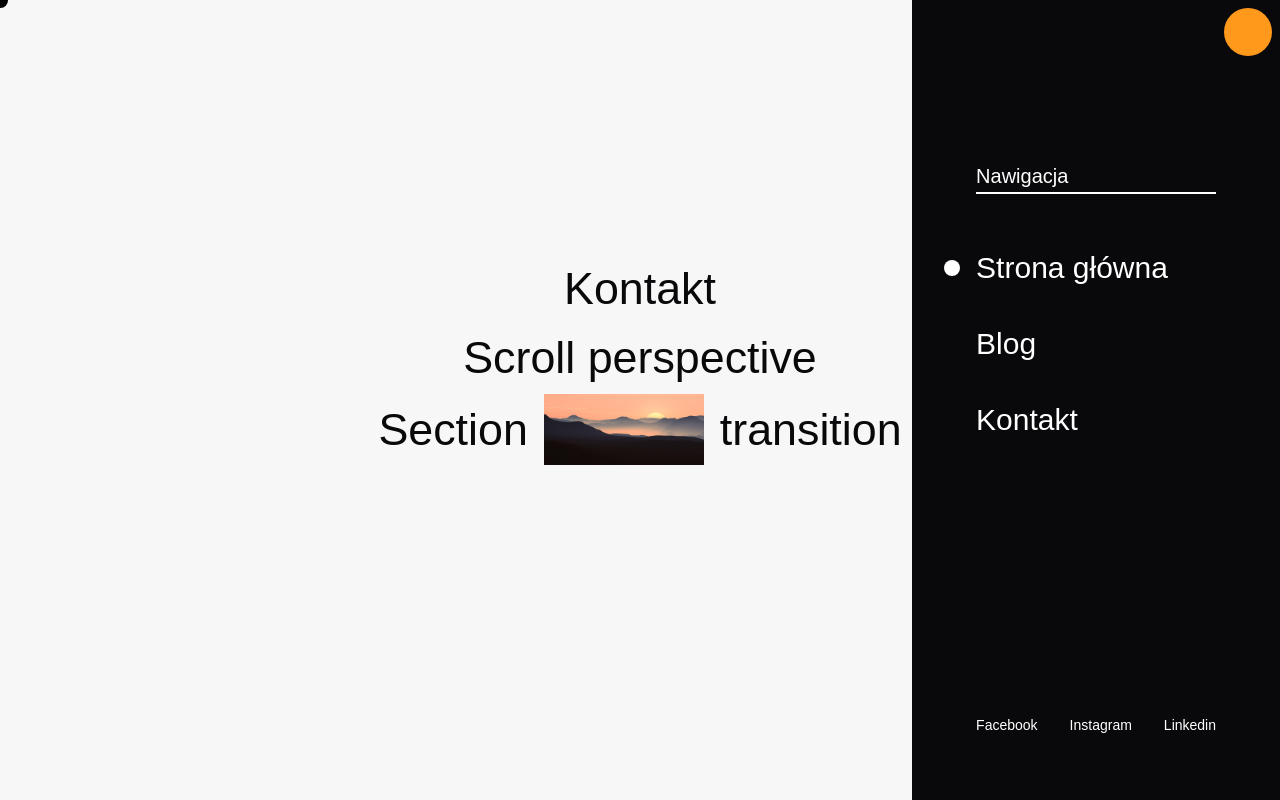
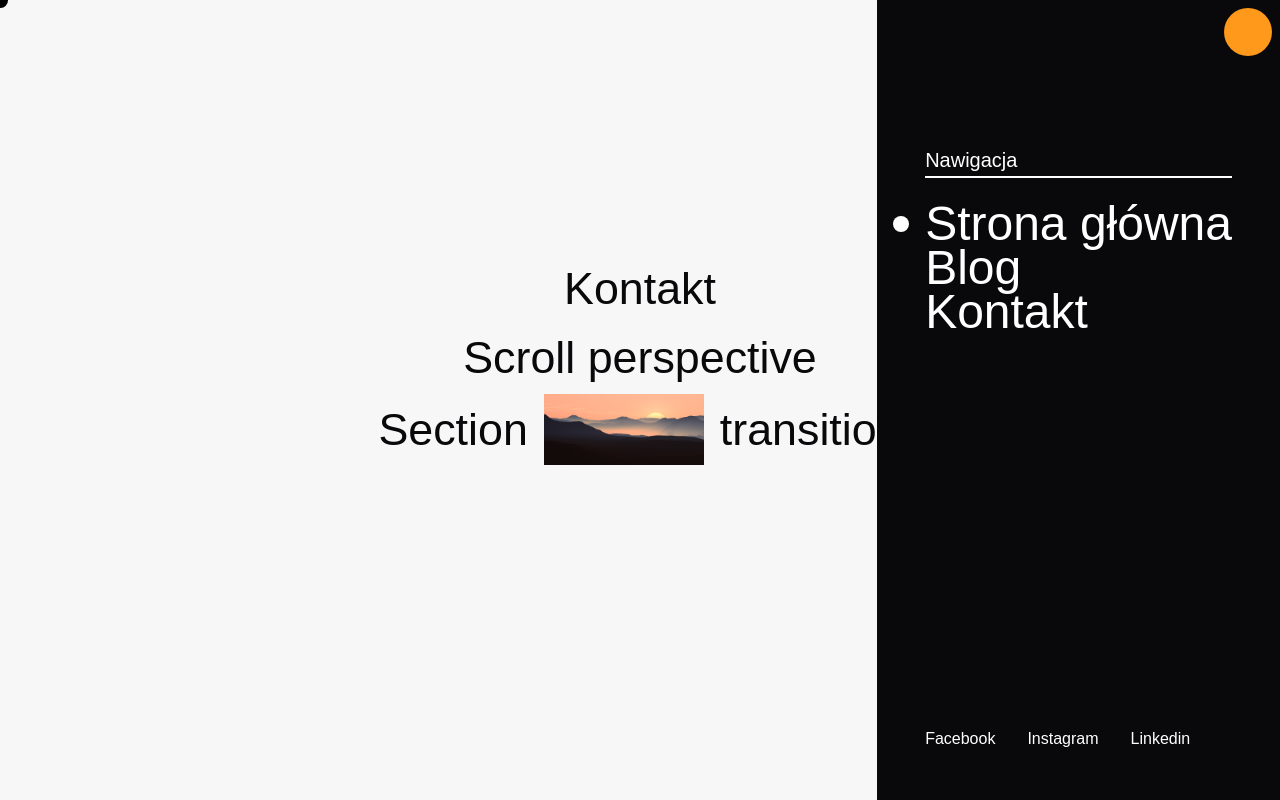
Before and after one commit to Bartholomeas/my-studio-app, a Next.js app in the folder apps/frontend/: page / in a window 1280 px wide. Both pictures are taken after a click on the button "Open menu". Shown: the top 800 px of the page. Built offline with nearby package versions, Linux system fonts and the light colour scheme; a web font is replaced by a local one.

Commit message:
chore: minor improvements

```diff
--- a/apps/frontend/src/components/common/layout/header/nav/nav-footer.tsx
+++ b/apps/frontend/src/components/common/layout/header/nav/nav-footer.tsx
@@ -8,7 +8,7 @@ export const NavFooter = () => {
   const socials = useMemo(() => Object.values(SOCIALS_LINKS), []);
 
   return (
-    <div className={"flex w-full items-center gap-8 text-sm"}>
+    <div className={"flex w-full items-center gap-8"}>
       {socials.map(({ href, label }) => <NavFooterLink key={`navFooterSocialLink-${href}-${label}`} href={href} label={label} />)}
     </div>
   );
--- a/apps/frontend/src/components/common/layout/header/nav/nav-link.tsx
+++ b/apps/frontend/src/components/common/layout/header/nav/nav-link.tsx
@@ -37,7 +37,7 @@ export const NavLink = ({ linkData: { href, label, index }, setSelectedIndicator
         variants={scale}
         animate={isActive ? 'open' : 'closed'} />
       <Link
-        className={"text-3xl text-background"}
+        className={"text-[48px] text-background"}
         href={href}
       >
         {label}
--- a/apps/frontend/src/components/common/layout/header/nav/nav.tsx
+++ b/apps/frontend/src/components/common/layout/header/nav/nav.tsx
@@ -28,9 +28,9 @@ export const Nav = () => {
       initial={"initial"}
       animate={"enter"}
       exit={"exit"}
-      className={"fixed inset-y-0 right-0 z-20 h-screen bg-foreground text-background"}>
-      <div className={"flex h-full flex-col justify-between p-[64px]"}>
-        <div onMouseLeave={selectIndicator} className={"mt-24 flex flex-col gap-10 text-xl"}>
+      className={"fixed inset-y-0 right-0 z-20 h-screen bg-foreground text-background max-sm:w-full"}>
+      <div className={"flex h-full flex-col justify-between p-[48px]"}>
+        <div onMouseLeave={selectIndicator} className={"mt-24 flex flex-col gap-4 text-xl"}>
           <div className={"text-md mb-4 border-b-2 border-white"}>
             <Text color={'background'}>Nawigacja</Text>
           </div>
```
